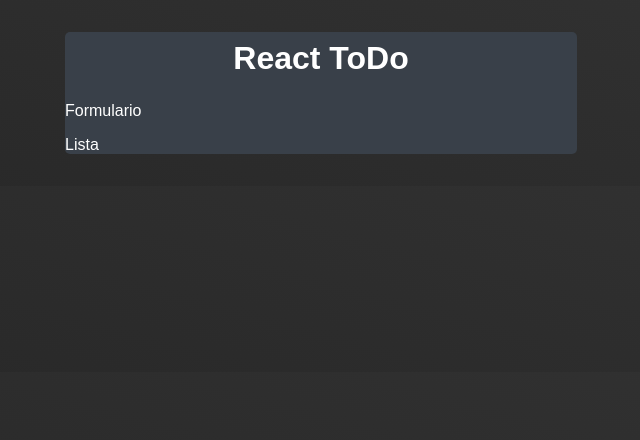
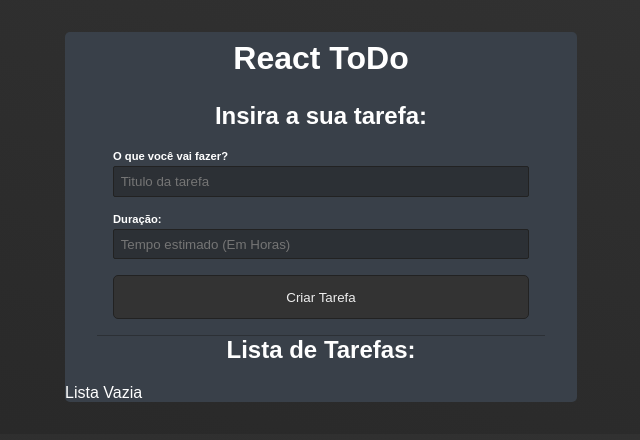
Before and after one commit to cosclerison/projectToDo, a React (Create React App) app: page / in a window 1280 px wide. Shown: the top 440 px of the page, without its empty margins (319-959 px from the left). Built offline with nearby package versions, Linux system fonts and the light colour scheme.

Commit message:
CSS app, input e button

```diff
--- a/src/App.css
+++ b/src/App.css
@@ -4,10 +4,6 @@
   background-color: #394049;
   border-radius: 5px;
   color: #fff;
-  -webkit-border-radius: 5px;
-  -moz-border-radius: 5px;
-  -ms-border-radius: 5px;
-  -o-border-radius: 5px;
 }
 
 .todo-header {
@@ -19,3 +15,46 @@
 .todo-header h1 {
   margin: 0;
 }
+
+.form-todo {
+  padding: 1em;
+  margin: 0 2em;
+  border-bottom: 1px solid #2c3035;
+}
+
+.form-todo h2,
+.list-todo h2 {
+  text-align: center;
+  margin-top: 0;
+}
+
+.form-control {
+  display: flex;
+  flex-direction: column;
+  margin-bottom: 1em;
+}
+
+.form-control label {
+  font-weight: bold;
+  font-size: .7em;
+  margin-bottom: .4em;
+}
+
+.form-control input {
+  border: 1px solid #222;
+  border-radius: 2px;
+  background-color: #2c3035;
+  padding: .5em;
+  color: #dfdfdf;
+}
+
+input[type="submit"] {
+  background-color: #333;
+  color: #eee;
+  display: block;
+  width: 100%;
+  border: 1px solid #222;
+  border-radius: 5px;
+  padding: 1em;
+  cursor: pointer;
+}
--- a/src/App.js
+++ b/src/App.js
@@ -11,20 +11,59 @@ function App() {
   const [todos, setTodos] = useState([]);
   const [loading, setLoading] = useState(false);
 
+  const handleSubmit = (e) => {
+    e.preventDefault();
+
+    const todo = {
+      id: Math.random(),
+      title,
+      time,
+      done: false,
+    }
+    console.log(todo);
+
+    setTitle("");
+    setTime("");
+
+  };
+
   return (
     <div className="App">
       <div className="todo-header">
         <h1>React ToDo</h1>
       </div>
-      <div className='form-todo'>
-        <p>Formulario</p>
+      <div className="form-todo">
+        <h2>Insira a sua tarefa:</h2>
+          <form onSubmit={handleSubmit}>
+            <div className="form-control">
+              <label htmlFor='title'>O que você vai fazer?</label>
+              <input
+                type="text"
+                name="title"
+                placeholder="Titulo da tarefa"
+                onChange={(e) => setTitle(e.target.value)}
+                value={title || ""}
+                required
+              />
+            </div>
+            <div className="form-control">
+              <label htmlFor='time'>Duração:</label>
+              <input
+                type="text"
+                name="time"
+                placeholder="Tempo estimado (Em Horas)"
+                onChange={(e) => setTime(e.target.value)}
+                value={time || ""}
+                required
+              />
+            </div>
+            <input type="submit" value="Criar Tarefa"/>
+          </form>
       </div>
-      <div className='list-todo'>
-        <p>Lista</p>
-      </div>
-
-
-
+      <div className="list-todo">
+        <h2>Lista de Tarefas:</h2>
+          {todos.length === 0 && <p>Lista Vazia</p>}
+        </div>
     </div>
   );
 }
```
